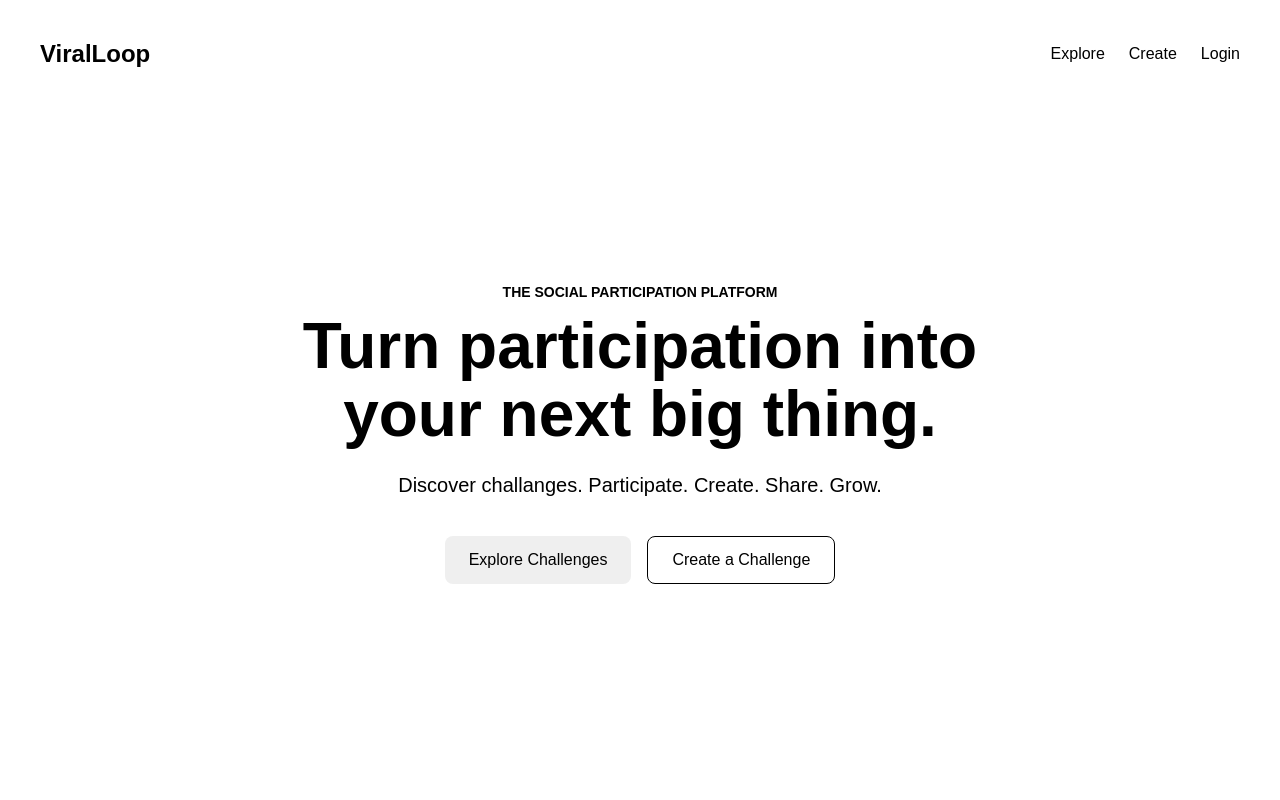
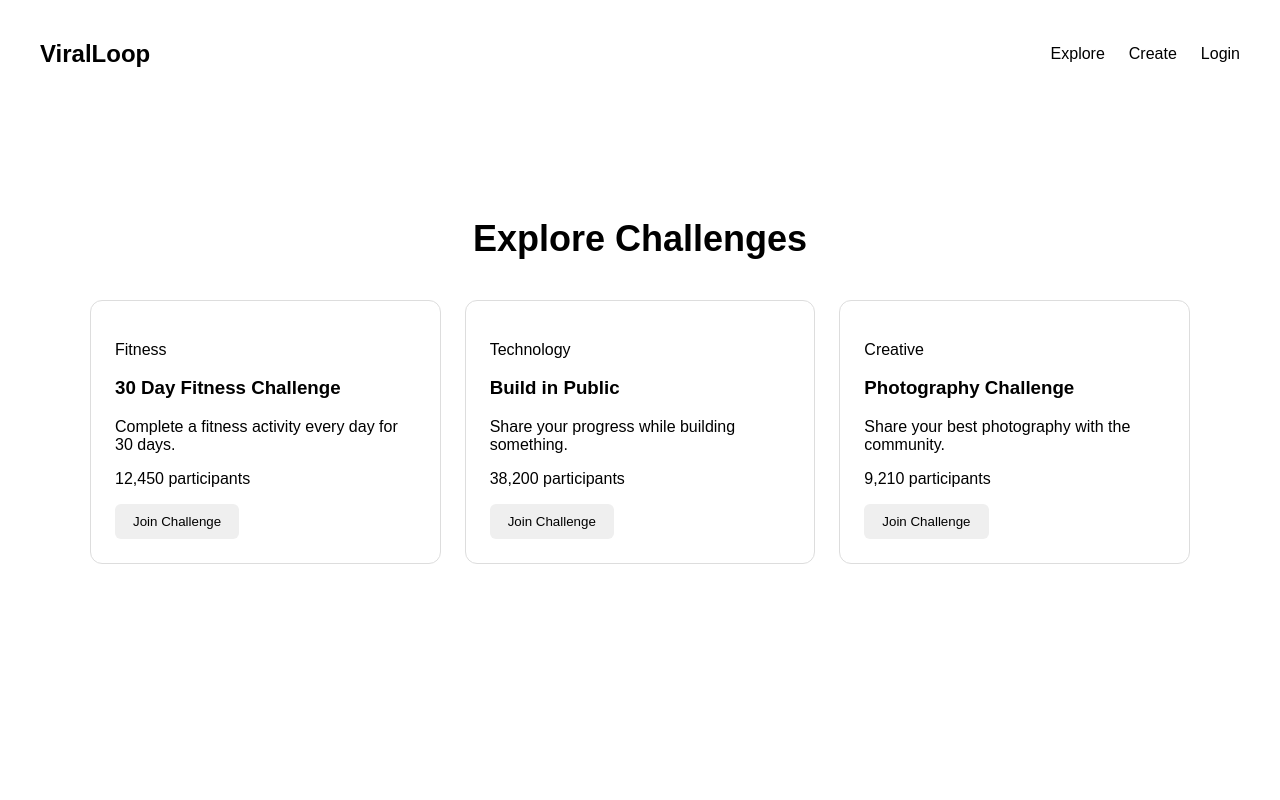
Before and after one commit to jumajjerro-sudo/ViralLoop, a React (Vite) app: page /challenges in a window 1280 px wide. Shown: the top 800 px of the page. Built offline with nearby package versions, Linux system fonts and the light colour scheme.

Commit message:
connect challenge pages to shared state

```diff
--- a/package.json
+++ b/package.json
@@ -11,7 +11,8 @@
   },
   "dependencies": {
     "react": "^19.2.8",
-    "react-dom": "^19.2.8"
+    "react-dom": "^19.2.8",
+    "react-router-dom": "^7.18.4"
   },
   "devDependencies": {
     "@types/react": "^19.2.18",
--- a/src/App.jsx
+++ b/src/App.jsx
@@ -1,21 +1,106 @@
+import { useState } from 'react'
 import './App.css'
 import Navbar from './components/Navbar'
-import Hero from './components/Hero'
-import ChallengeSection from './components/ChallengeSection'
+import Home from './pages/Home'
+import Challenges from './pages/Challenges'
+import Create from './pages/Create'
+import { BrowserRouter, Routes, Route } from 'react-router-dom'
 
 function App() {
+const [challenges, setChallenges] = useState([
+  {
+    id: 1,
+    title: '30 Day Fitness Challenge',
+    category: 'Fitness',
+    participants: 12450,
+    joined: false,
+    description: 'Complete a fitness activity every day for 30 days.'
+  },
+  {
+    id: 2,
+    title: 'Build in Public',
+    category: 'Technology',
+    participants: 38200,
+    joined: false,
+    description: 'Share your progress while building something.'
+  },
+  {
+    id: 3,
+    title: 'Photography Challenge',
+    category: 'Creative',
+    participants: 9210,
+    joined: false,
+    description: 'Share your best photography with the community.'
+  }
+])
+
+function joinChallenge(id) {
+  setChallenges(
+    challenges.map(function(challenge) {
+
+      if (challenge.id === id) {
+
+          if (challenge.joined) {
+              return challenge
+          }
+
+        return {
+          ...challenge,
+          participants: challenge.participants + 1,
+          joined: true
+        }
+      }
+
+      return challenge
+    })
+  )
+}
+
+function createChallenge(data) {
+  const newChallenge = {
+    id: Date.now(),
+    title: data.title,
+    category: data.category,
+    description: data.description,
+    participants: 0,
+    joined: false
+  }
+  setChallenges([
+    ...challenges,
+    newChallenge
+  ])
+}
+
   return (
-    <>
+    <BrowserRouter>
       <Navbar />
 
-      <Hero
-       title='Turn participation into your next big thing.'
+      <Routes>
+        <Route path='/' element={<Home />} />
 
-       description='Discover challanges. Participate. Create. Share. Grow.'
-      />
 
-      <ChallengeSection />
-    </>
+        <Route
+          path='/challenges'
+          element={
+            <Challenges
+               challenges={challenges}
+               onJoin={joinChallenge}
+            />
+          }
+        />
+
+        <Route
+          path='/create'
+          element={
+            <Create
+              onCreate={createChallenge}
+            />
+          }
+        />
+
+      </Routes>
+
+    </BrowserRouter>
   )
 }
 
--- a/src/components/ChallengeSection.jsx
+++ b/src/components/ChallengeSection.jsx
@@ -1,80 +1,14 @@
-import { useState } from 'react'
 import ChallengeCard from './ChallengeCard'
-import CreateChallenge from './CreateChallenge'
 
-function ChallengeSection() {
-    const [challenges, setChallenges] = useState([
-        {
-            id: 1,
-            title: '30 Day Fitness Challnge',
-            category: 'Fitness',
-            participants: 12450,
-            joined: false
-        },
-        {
-            id: 2,
-            title: 'Build in public',
-            category: 'Technology',
-            participants: 38200,
-            joined: false
-        },
-        {
-            id: 3,
-            title: 'Photography Challenges',
-            category: 'Creative',
-            participants: 9210,
-            joined: false
-        }
-    ])
-
-    function joinChallenge(id) {
-        setChallenges(
-            challenges.map(function(challenge) {
-
-                if (challenge.id === id) {
-
-                    if (challenge.joined) {
-                        return challenge
-                    }
-
-                return {
-                    ...challenge,
-                    participants: challenge.participants + 1,
-                    joined: true
-                }
-            }
-
-            return challenge
-            })
-        )
-    }
-
-    function createChallenge(data) {
-        const newChallenge = {
-            id: Date.now,
-            title: data.title,
-            category: data.category,
-            description: data.description,
-            participants: 0,
-            joined: false
-        }
-
-        setChallenges([
-            ...challenges,
-            newChallenge
-        ])
-    }
+function ChallengeSection(props) {
 
     return (
         <>
-
-            <CreateChallenge onCreate={createChallenge} />
-
             <section className='challenge-section'>
                 <h2>Explore Challenges</h2>
 
                 <div className="challenge-grid">
-                    { challenges.map( function(challenge) {
+                    { props.challenges.map( function(challenge) {
                         return (
                             <ChallengeCard
                                 key={challenge.id}
@@ -84,10 +18,11 @@ function ChallengeSection() {
                                 description={challenge.description}
                                 participants={challenge.participants}
                                 joined={challenge.joined}
-                                onJoin={joinChallenge}
+                                onJoin={props.onJoin}
                             />
                         )
-                    })}
+                      })
+                    }
                 </div>
             </section>
         </>
--- /dev/null
+++ b/src/pages/Challenges.jsx
@@ -0,0 +1,12 @@
+import ChallengeSection from '../components/ChallengeSection'
+
+function Challenges(props) {
+    return (
+        <ChallengeSection
+            challenges={props.challenges}
+            onJoin={props.onJoin}
+        />
+    )
+}
+
+export default Challenges
--- /dev/null
+++ b/src/pages/Create.jsx
@@ -0,0 +1,11 @@
+import CreateChallenge from "../components/CreateChallenge"
+
+function Create(props) {
+    return (
+        <>
+            <CreateChallenge onCreate={props.onCreate}/>
+        </>
+    )
+}
+
+export default Create
--- /dev/null
+++ b/src/pages/Home.jsx
@@ -0,0 +1,14 @@
+import Hero from "../components/hero"
+
+function Home() {
+    return (
+        <>
+            <Hero
+                title='Turn participation into your next big thing.'
+                description='Discover challanges. Participate, Create, Share, Grow.'
+            />
+        </>
+    )
+}
+
+export default Home
```
Also changed, not shown: 1 other file (tests, documents, lock files or other folders).
